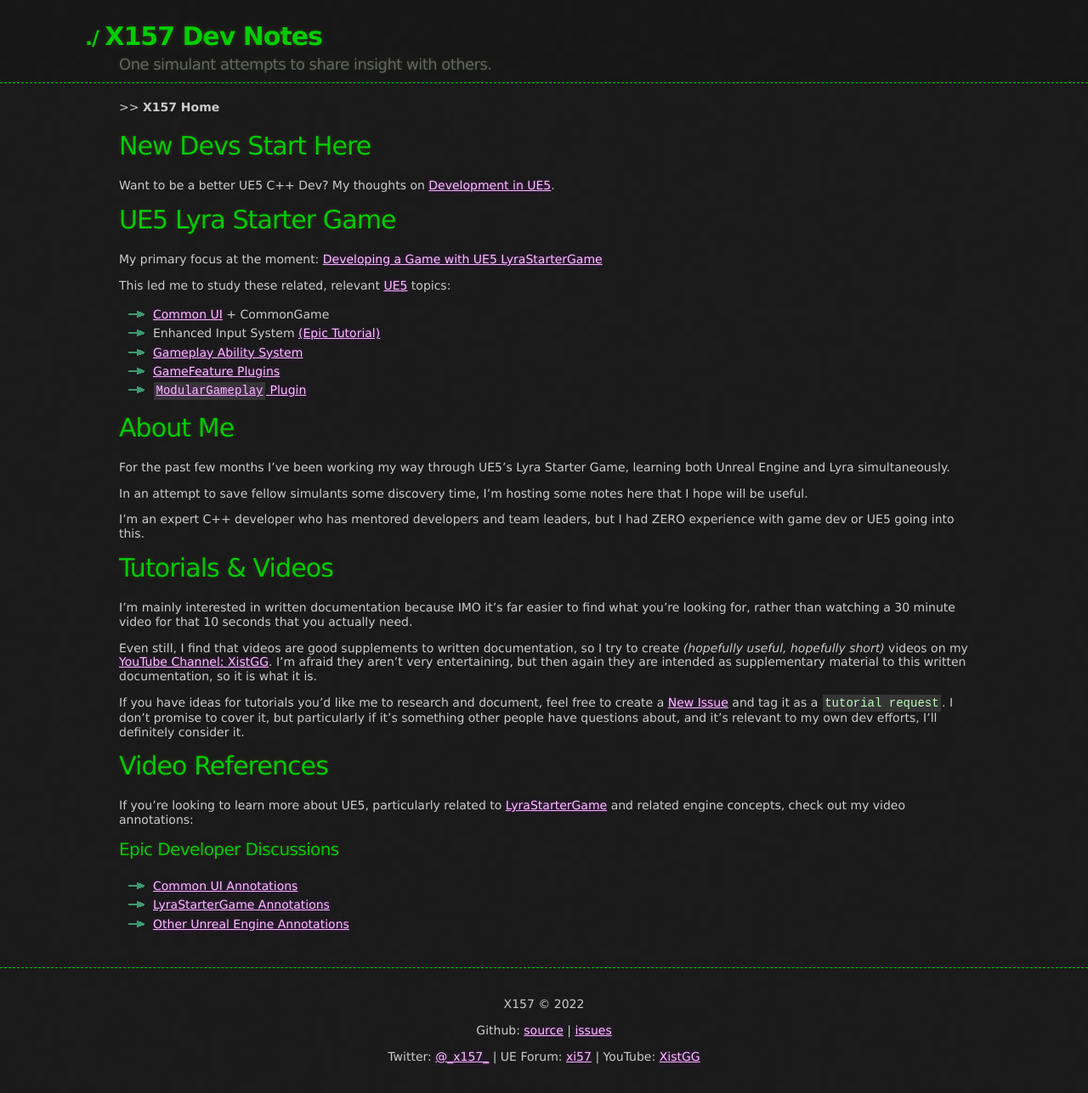
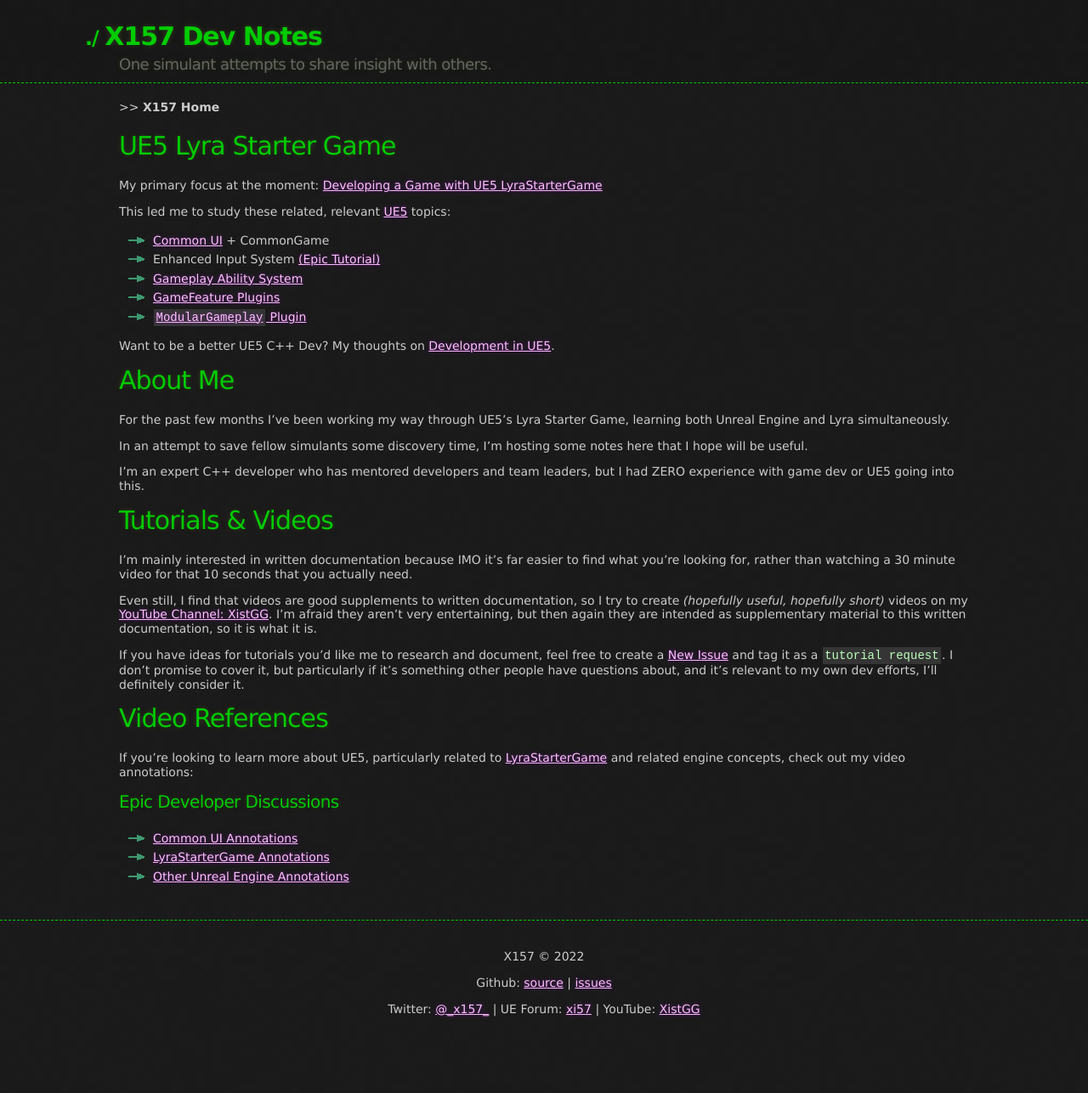
Before and after one commit to x157/x157.github.io, a Jekyll site: the page built from index.md, in a window 1280 px wide. Shown: the whole page at 85% size. Built offline with Jekyll 4.4.1, drawn with Linux system fonts in a browser that asks for light colours; our own code applies the rules of GitHub Pages for plain Markdown files; after the commit the page ends 1231 px from its top, so only the background shows below that; some of the changed lines change nothing that is shown.

Commit message:
Demote new dev notice

```diff
--- a/index.md
+++ b/index.md
@@ -1,12 +1,6 @@
 ---
 is_site_index: true
 ---
-
-# New Devs Start Here
-
-Want to be a better UE5 C++ Dev?
-My thoughts on
-[Development in UE5](/UE5/Dev/).
 
 # UE5 Lyra Starter Game
 
@@ -19,6 +13,10 @@
 - [Gameplay Ability System](/UE5/GameplayAbilitySystem/)
 - [GameFeature Plugins](/UE5/GameFeatures/)
 - [`ModularGameplay` Plugin](/UE5/ModularGameplay/)
+
+Want to be a better UE5 C++ Dev?
+My thoughts on
+[Development in UE5](/UE5/Dev/).
 
 
 # About Me
```
